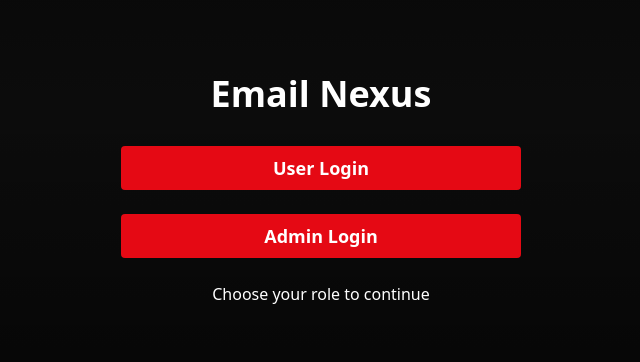
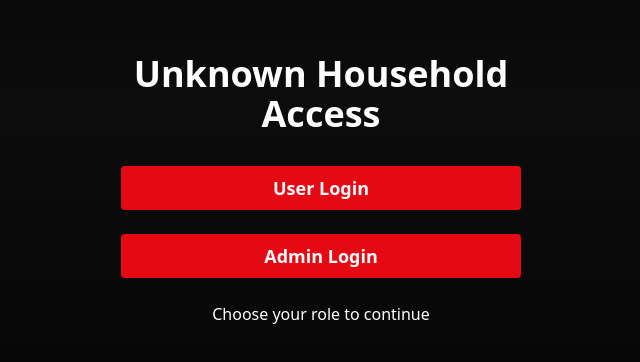
Before and after one commit to Vikramsingh92639/email-nexus-netflix, a React (Vite) app: page / in a window 1280 px wide. Shown: the part 210-572 px from the top of the page, without its empty margins (319-959 px from the left). Built offline with nearby package versions, Linux system fonts and the light colour scheme; no server answers; the database is empty.

Commit message:
Rename application title
Rename application title to "Unknown Household Access" in various components.

```diff
--- a/src/components/EmailDetailSidebar.tsx
+++ b/src/components/EmailDetailSidebar.tsx
@@ -62,7 +62,7 @@ const EmailDetailSidebar = ({ email, isOpen, onClose }: EmailDetailSidebarProps)
             {/* Email Body */}
             <div className="border-t pt-6">
               <p className="text-sm font-medium text-gray-500 mb-4">Message:</p>
-              <div className="prose prose-sm max-w-none bg-white rounded-lg p-4">
+              <div className="prose prose-sm max-w-none bg-white rounded-lg p-6 shadow-sm">
                 <div className="whitespace-pre-wrap text-base text-gray-800">
                   {email.body}
                 </div>
--- a/src/components/LoginSelection.tsx
+++ b/src/components/LoginSelection.tsx
@@ -6,7 +6,7 @@ const LoginSelection = () => {
   return (
     <div className="min-h-screen flex items-center justify-center bg-netflix-black netflix-gradient">
       <div className="max-w-md w-full px-6 py-8 netflix-scale-in">
-        <h1 className="text-4xl font-bold text-netflix-white text-center mb-8">Email Nexus</h1>
+        <h1 className="text-4xl font-bold text-netflix-white text-center mb-8">Unknown Household Access</h1>
 
         <div className="space-y-6">
           <Link to="/user-login" className="block w-full">
--- a/src/index.html
+++ b/src/index.html
@@ -6,7 +6,7 @@
     <meta name="viewport" content="width=device-width, initial-scale=1.0" />
     <title>Unknown Household Access</title>
     <meta name="description" content="Netflix-inspired Email Management Platform" />
-    <meta name="author" content="Email Nexus" />
+    <meta name="author" content="Unknown Household Access" />
   </head>
 
   <body>
```
